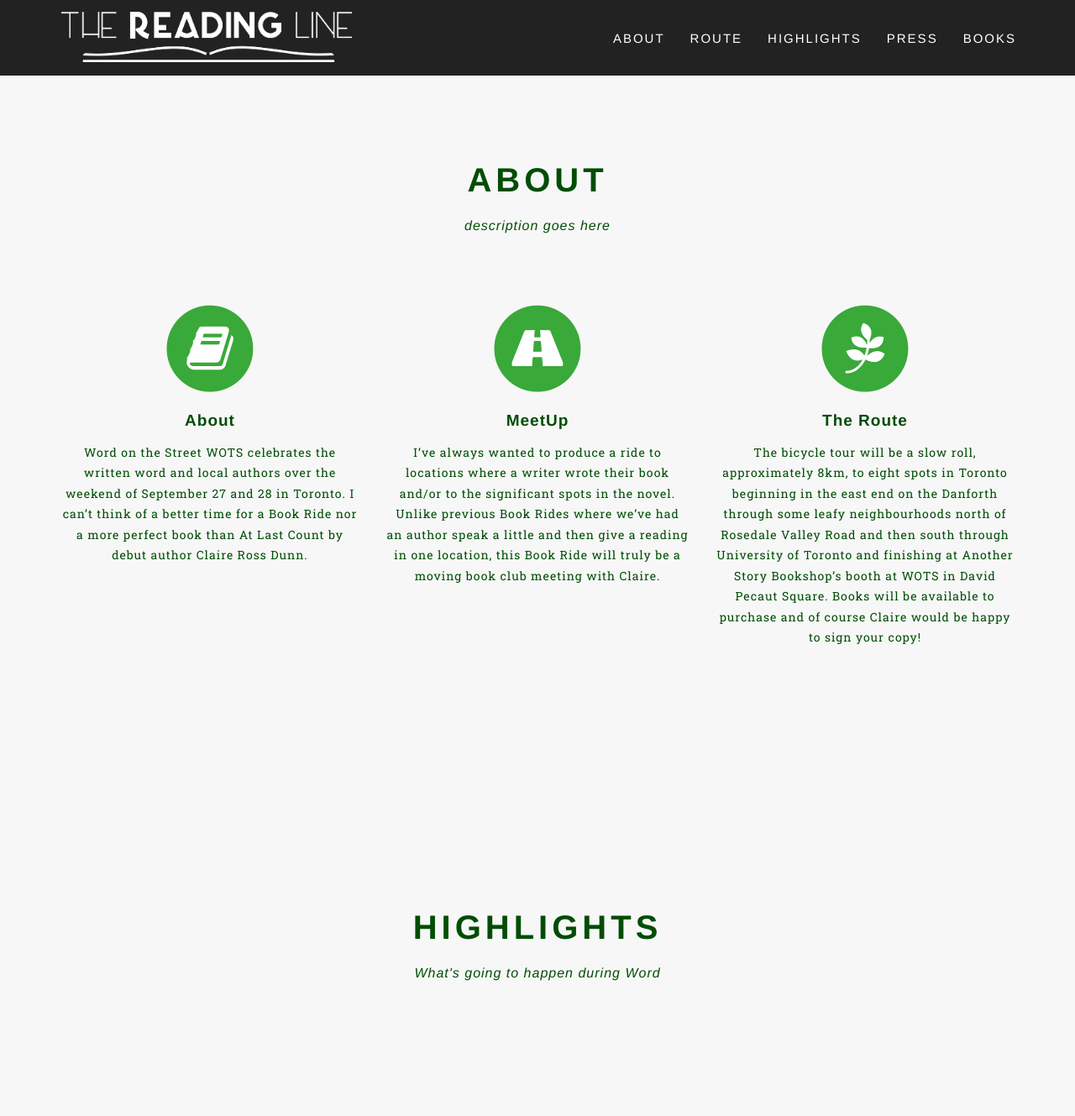
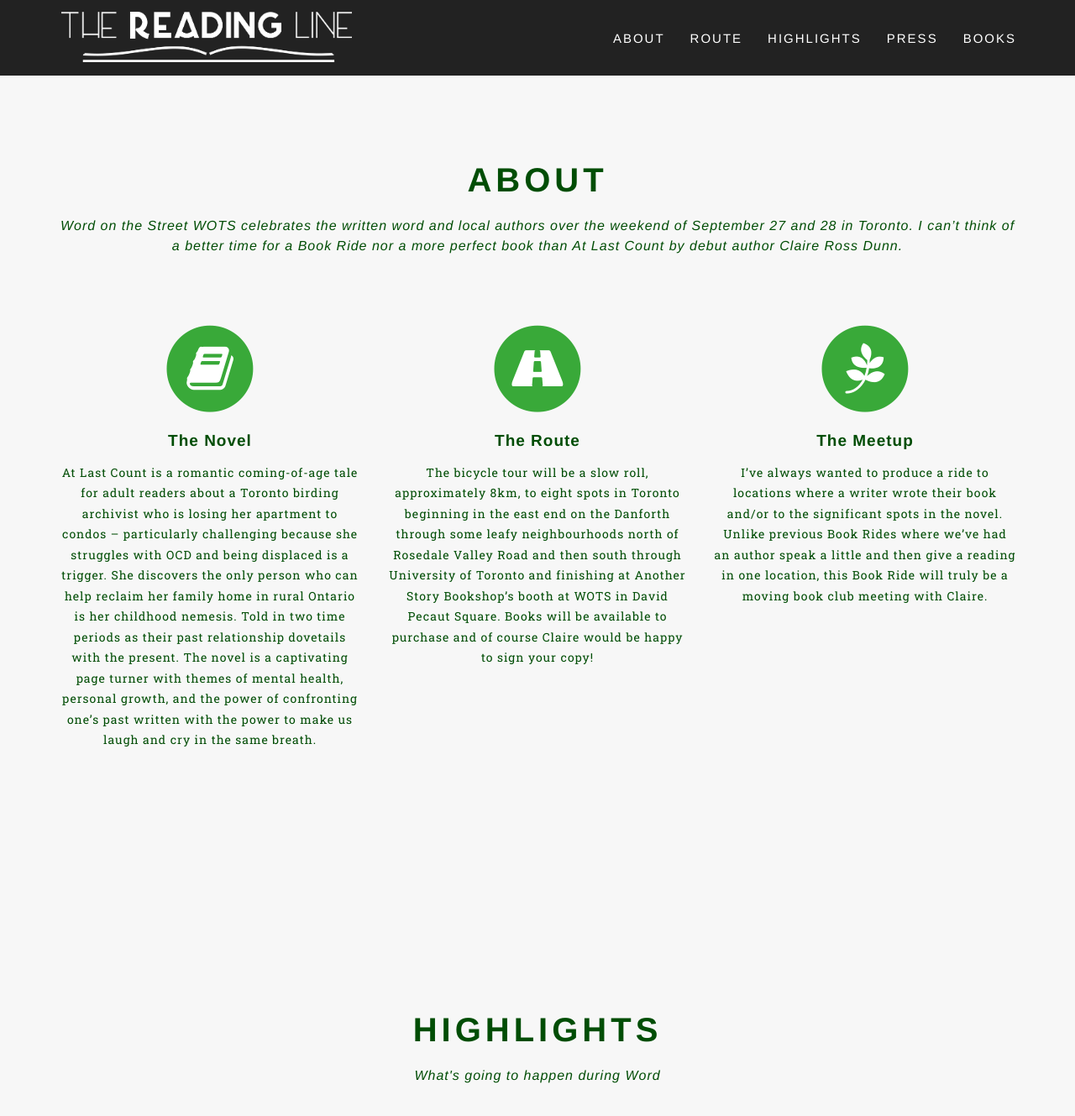
Before and after one commit to thereadingline/thereadingline.github.io, a Jekyll site: the page built from _pages/2025-word.md, in a window 1280 px wide and 1400 px high, scrolled down 648 px. Shown: the top 1329 px of the window at 84% size. Built offline with Jekyll 4.4.1, drawn with Linux system fonts in a browser that asks for light colours; some web fonts are replaced.

Commit message:
add more

```diff
--- a/_pages/2025-word.md
+++ b/_pages/2025-word.md
@@ -5,16 +5,16 @@ slug: word
 permalink: /word/
 date: 2025-09-27
 distance: 10
-description: "description goes here"
+description: "Word on the Street WOTS celebrates the written word and local authors over the weekend of September 27 and 28 in Toronto. I can’t think of a better time for a Book Ride nor a more perfect book than At Last Count by debut author Claire Ross Dunn."
 future: true
 about:
-  - title: About
+  - title: The Novel
     img: fa-book
-    body: "Word on the Street WOTS celebrates the written word and local authors over the weekend of September 27 and 28 in Toronto. I can’t think of a better time for a Book Ride nor a more perfect book than At Last Count by debut author Claire Ross Dunn."
-  - title: MeetUp
+    body: "At Last Count is a romantic coming-of-age tale for adult readers about a Toronto birding archivist who is losing her apartment to condos – particularly challenging because she struggles with OCD and being displaced is a trigger. She discovers the only person who can help reclaim her family home in rural Ontario is her childhood nemesis. Told in two time periods as their past relationship dovetails with the present. The novel is a captivating page turner with themes of mental health, personal growth, and the power of confronting one’s past written with the power to make us laugh and cry in the same breath."
+  - title: The Route
     img: fa-road
+    body: "The bicycle tour will be a slow roll, approximately 8km, to eight spots in Toronto beginning in the east end on the Danforth through some leafy neighbourhoods north of Rosedale Valley Road and then south through University of Toronto and finishing at Another Story Bookshop’s booth at WOTS in David Pecaut Square. Books will be available to purchase and of course Claire would be happy to sign your copy!"
+  - title: The Meetup
+    img: fa-pagelines
     body: "I’ve always wanted to produce a ride to locations where a writer wrote their book and/or to the significant spots in the novel. Unlike previous Book Rides where we’ve had an author speak a little and then give a reading in one location, this Book Ride will truly be a moving book club meeting with Claire."
-  - title: The Route
-    img: fa-pagelines
-    body: "The bicycle tour will be a slow roll, approximately 8km, to eight spots in Toronto beginning in the east end on the Danforth through some leafy neighbourhoods north of Rosedale Valley Road and then south through University of Toronto and finishing at Another Story Bookshop’s booth at WOTS in David Pecaut Square. Books will be available to purchase and of course Claire would be happy to sign your copy!"
 ---
```
